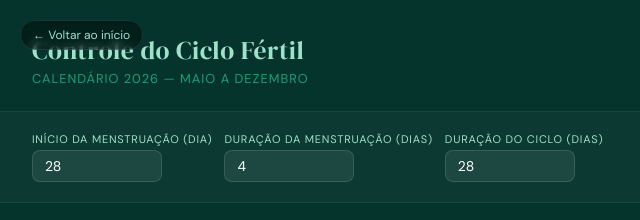
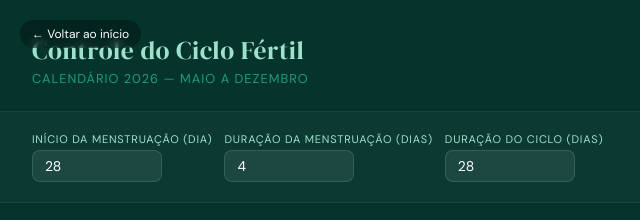
Before and after one commit to alextodeschini/melzinho, a plain HTML site: page ciclo_fertil_2026.html in a window 1280 px wide. Shown: the top 220 px of the page, 0-640 px from the left. Drawn offline with Linux system fonts and the light colour scheme.

Commit message:
Update ciclo_fertil_2026.html

```diff
--- a/ciclo_fertil_2026.html
+++ b/ciclo_fertil_2026.html
@@ -184,6 +184,17 @@
     color: var(--orange-pale);
     line-height: 1.6;
   }
+ header {
+    background: var(--green-dark);
+    border-bottom: 1px solid rgba(255,255,255,0.08);
+    padding: 2rem 2rem 1.5rem;
+    position: sticky;
+    top: 0;
+    z-index: 100;
+    backdrop-filter: blur(8px);
+    position: relative;  /* ← NOVO: essencial para o botão flutuante */
+  }
+
 
   @media (max-width: 600px) {
     header, .controls, .summary-cards, .legend, .months-grid, .aviso { padding-left: 1rem; padding-right: 1rem; }
@@ -195,9 +206,10 @@
 <body>
 
 <header>
-  <a href="index.html" style="position: absolute; top: 20px; left: 20px; color: var(--green-pale); text-decoration: none; background: rgba(0,0,0,0.4); padding: 6px 12px; border-radius: 30px; font-size: 12px; backdrop-filter: blur(4px); border: 1px solid rgba(255,255,255,0.1);">
-  ← Voltar ao início
-</a>
+<!-- NOVO BOTÃO DE VOLTAR -->
+  <a href="index.html" style="position: absolute; top: 20px; left: 20px; color: white; text-decoration: none; background: rgba(0,0,0,0.3); padding: 6px 12px; border-radius: 30px; font-size: 12px; backdrop-filter: blur(4px);">
+    ← Voltar ao início
+  </a>
   <h1>Controle do Ciclo Fértil</h1>
   <p>Calendário 2026 — Maio a Dezembro</p>
 </header>
```
